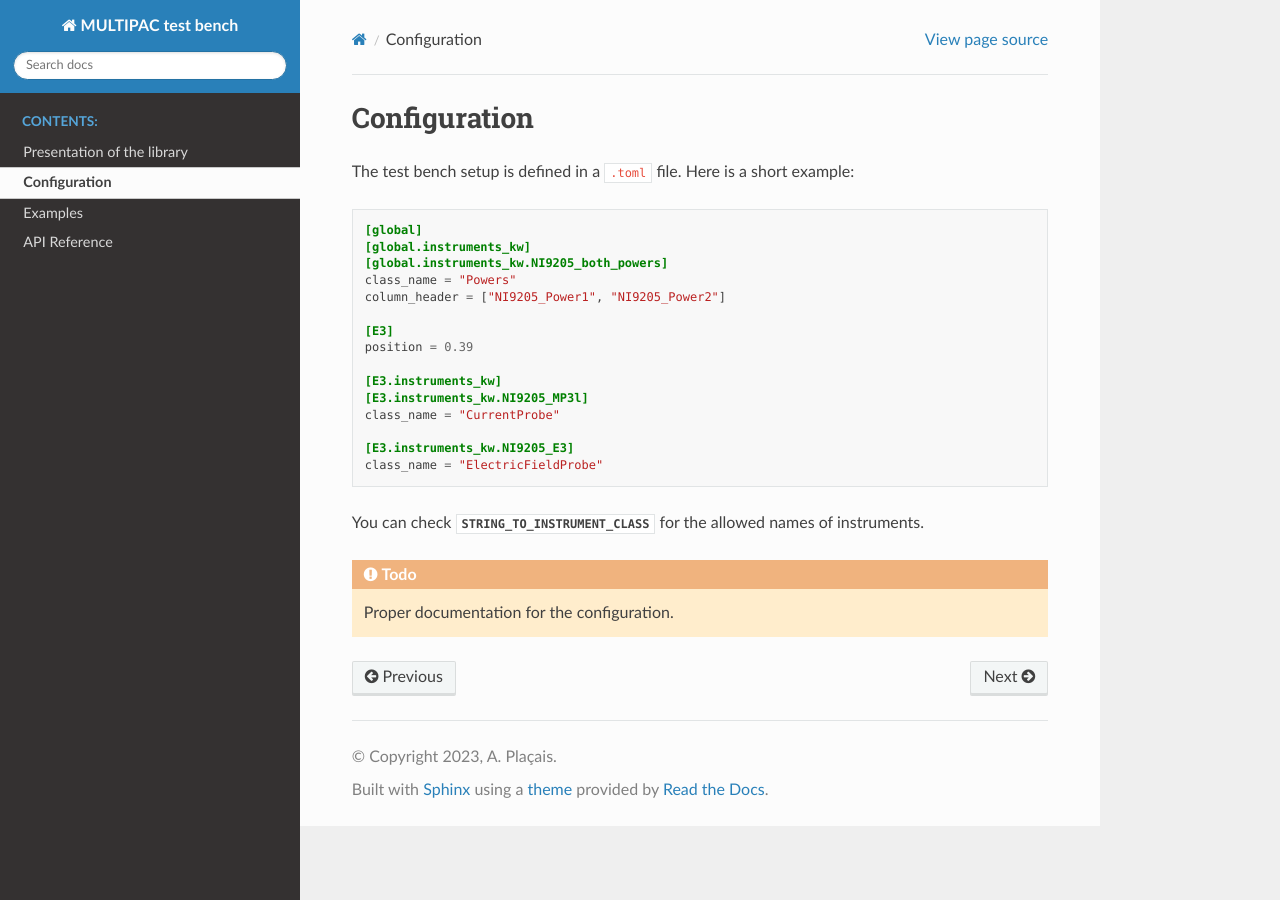
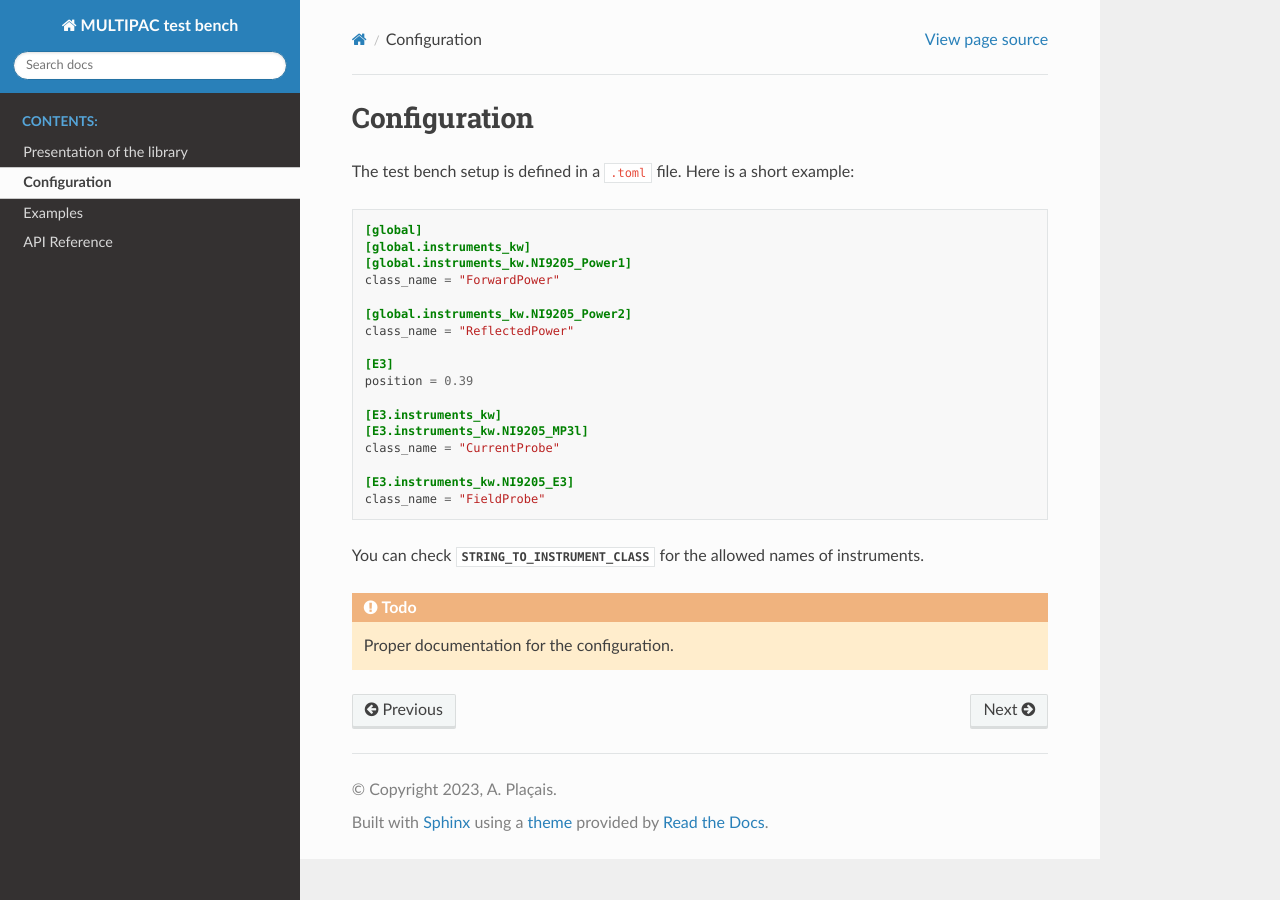
Before and after one commit to AdrienPlacais/multipac_testbench, a Sphinx documentation site: the page built from docs/source/manual/configuration.rst, in a window 1280 px wide. Built offline with Sphinx 7.4.7 and the Read the Docs theme 2.0.0, drawn with Linux system fonts in a browser that asks for light colours; pages that are not in the unit, such as notebooks, are missing from menus.

Commit message:
updated doc source files

```diff
--- a/docs/source/manual/configuration.rst
+++ b/docs/source/manual/configuration.rst
@@ -13,9 +13,11 @@ Here is a short example:
 
    [global]
    [global.instruments_kw]
-   [global.instruments_kw.NI9205_both_powers]
-   class_name = "Powers"
-   column_header = ["NI9205_Power1", "NI9205_Power2"]
+   [global.instruments_kw.NI9205_Power1]
+   class_name = "ForwardPower"
+
+   [global.instruments_kw.NI9205_Power2]
+   class_name = "ReflectedPower"
 
    [E3]
    position = 0.39
@@ -25,7 +27,7 @@ Here is a short example:
    class_name = "CurrentProbe"
 
    [E3.instruments_kw.NI9205_E3]
-   class_name = "ElectricFieldProbe"
+   class_name = "FieldProbe"
 
 
 You can check :data:`.STRING_TO_INSTRUMENT_CLASS` for the allowed names of instruments.
--- a/docs/source/src.util.rst
+++ b/docs/source/src.util.rst
@@ -15,6 +15,7 @@ Submodules
    src.util.animate
    src.util.filtering
    src.util.helper
+   src.util.log_manager
    src.util.multipactor_detectors
    src.util.plot
    src.util.post_treaters
```
Also changed, not shown: docs/source/src.util.log_manager.rst (added, +7 -0 lines).
